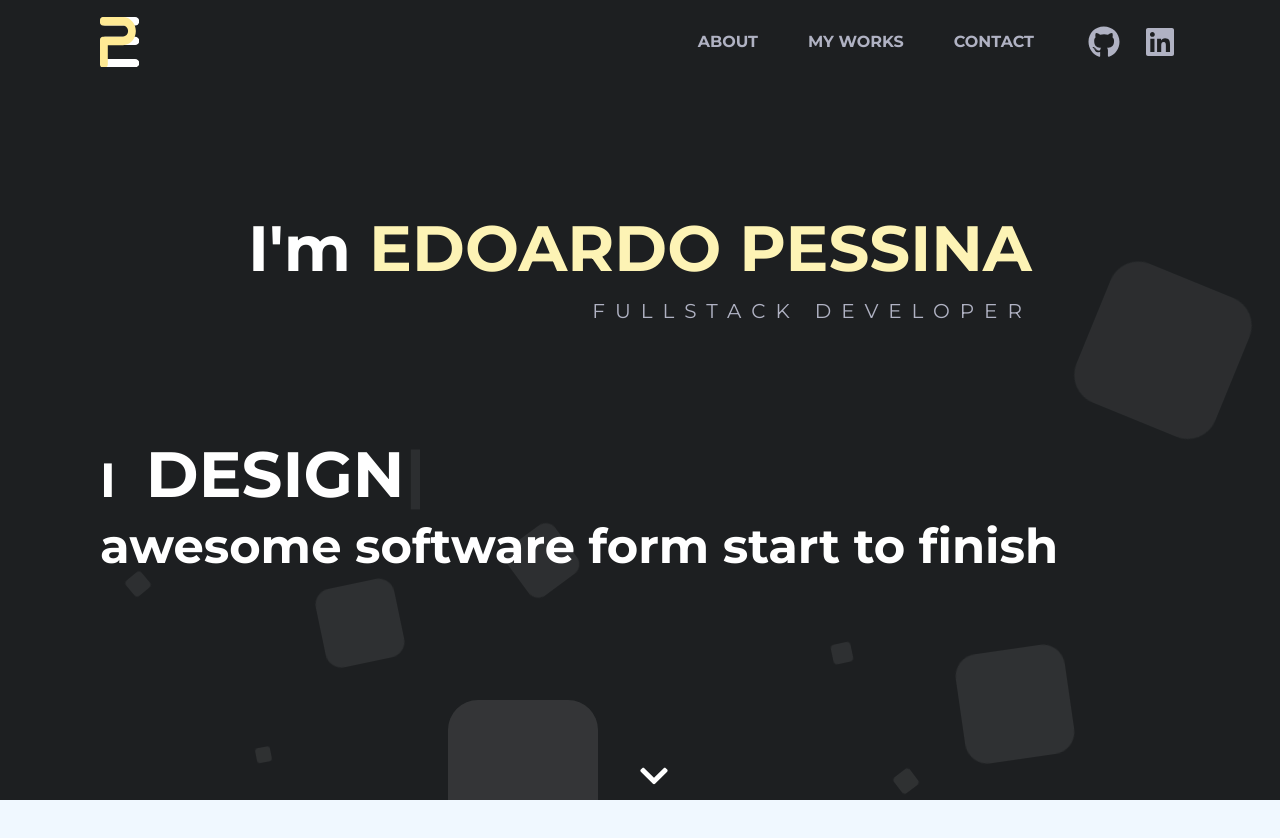
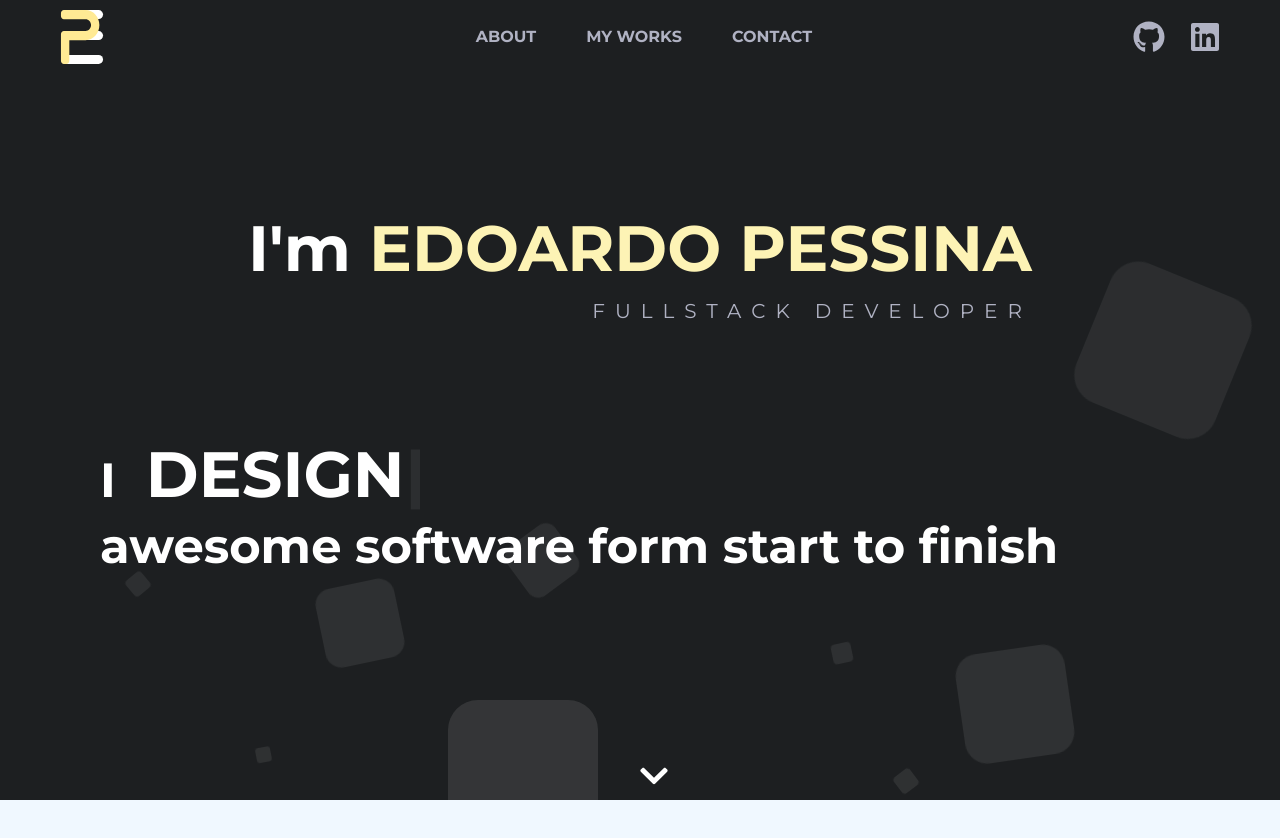
Before and after one commit to epessina/portfolio, a React (Create React App) app: page / in a window 1280 px wide. Shown: the top 838 px of the page. Built offline with nearby package versions, Linux system fonts and the light colour scheme.

Commit message:
Desktop navbar

```diff
--- a/package.json
+++ b/package.json
@@ -13,6 +13,7 @@
     "@fortawesome/free-brands-svg-icons": "^5.15.3",
     "@fortawesome/free-solid-svg-icons": "^5.15.3",
     "@fortawesome/react-fontawesome": "^0.1.14",
+    "classnames": "^2.3.0",
     "react": "^17.0.1",
     "react-dom": "^17.0.1",
     "react-scripts": "4.0.3",
@@ -27,7 +28,8 @@
     "eslint-plugin-node": "^11.1.0",
     "eslint-plugin-promise": "^4.3.1",
     "eslint-plugin-standard": "^5.0.0",
-    "husky": "^5.1.3",
+    "husky": "^5.2.0",
+    "include-media": "^1.4.9",
     "node-sass": "^5.0.0"
   },
   "eslintConfig": {
--- /dev/null
+++ b/src/components/MobileMenu/MobileMenu.module.scss
@@ -0,0 +1,24 @@
+@import "~include-media/dist/include-media";
+@import "styles/variables";
+
+.nav {
+  width: 100%;
+  height: 100vh;
+  position: absolute;
+  top: 0;
+  left: 0;
+  z-index: 110;
+  background: linear-gradient(180deg, $bg-dark 0%, rgba(106,103,88,1) 100%);
+  transform: translateY(-100%);
+  transition: transform 0.5s ease-in-out;
+
+  @include media(">sm") {
+    display: none;
+  }
+}
+
+@include media("<=sm") {
+  height: $nav_logo-size_sm;
+  width: $nav_logo-size_sm;
+  margin-left: 15px;
+}
--- a/src/components/Navbar/Navbar.module.scss
+++ b/src/components/Navbar/Navbar.module.scss
@@ -1,34 +1,41 @@
+@import "~include-media/dist/include-media";
 @import "styles/variables";
 
 .nav {
   width: 100%;
-  height: $nav-height;
   position: fixed;
   top: 0;
   left: 0;
   z-index: 100;
   background: transparent;
 
-  &.bg {
+  &.in_scroll {
     background: $bg-dark;
   }
 }
 
 .content {
+  width: 1000px;
   height: 100%;
-  margin: 0 $content-padding;
-  display: flex;
-  justify-content: space-between;
+  margin: auto;
+  display: grid;
+  grid-template-columns: min-content 1fr min-content;
   align-items: center;
   color: white;
 
-  @media (max-width: 1300px) {
-    margin: 0 $content-padding-sm;
+  @include media(">=xl") {
+    width: 1170px;
+  }
+
+  @include media("<=1024px") {
+    width: 95%;
   }
 }
 
 .logo {
-  height: 60%;
+  height: $nav_logo-size;
+  width: $nav_logo-size;
+  padding: $nav_logo-padding-top-bottom 0;
   cursor: pointer;
   opacity: 1;
   transition: opacity .35s ease;
@@ -42,6 +49,7 @@
   display: flex;
   flex-direction: row;
   align-items: center;
+  justify-content: center;
 
   .nav_item {
     cursor: pointer;
@@ -78,15 +86,15 @@
       }
     }
   }
+}
 
-  .icons_container {
+.nav_icons {
   cursor: pointer;
-    margin-left: 50px;
   display: grid;
   grid-template-columns: min-content min-content;
   grid-column-gap: 16px;
 
-    .icon {
+  .nav_icon {
     color: $color-tertiary;
     height: 40px;
     width: 40px;
@@ -111,4 +119,3 @@
     }
   }
 }
-}
--- a/src/components/Navbar/index.jsx
+++ b/src/components/Navbar/index.jsx
@@ -2,6 +2,7 @@ import React, {useState, useEffect} from 'react'
 import {Link, animateScroll} from 'react-scroll'
 import {FontAwesomeIcon} from '@fortawesome/react-fontawesome'
 import {faGithub, faLinkedin} from '@fortawesome/free-brands-svg-icons'
+import classNames from 'classnames'
 
 import styles from './Navbar.module.scss'
 import {ReactComponent as Logo} from '../../assets/logo_light.svg'
@@ -44,8 +45,13 @@ export default function Navbar () {
     return () => window.removeEventListener('scroll', handleScroll)
   })
 
+  const navClasses = classNames({
+    [styles.nav]: true,
+    [styles.in_scroll]: hasBackground
+  })
+
   return (
-    <nav className={`${styles.nav} ${hasBackground ? styles.bg : ''}`}>
+    <nav className={navClasses}>
 
       <div className={styles.content}>
 
@@ -68,11 +74,12 @@ export default function Navbar () {
                 {navItem.label}
               </Link>
           ))}
+        </div>
 
-          <div className={styles.icons_container}>
+        <div className={styles.nav_icons}>
           {navIcons.map(navIcon => (
             <div
-                className={styles.icon}
+              className={styles.nav_icon}
               key={navIcon.id}
               onClick={() => window.open(navIcon.url, '_blank')}
             >
@@ -80,7 +87,6 @@ export default function Navbar () {
             </div>
           ))}
         </div>
-        </div>
 
       </div>
 
--- a/src/styles/_variables.scss
+++ b/src/styles/_variables.scss
@@ -1,3 +1,10 @@
+$breakpoints: (
+  sm: 640px,
+  md: 768px,
+  lg: 992px,
+  xl: 1200px
+);
+
 $color-primary: #FDF3B5;
 $color-tertiary: #b0b2c3;
 $bg-dark: #1D1F21;
@@ -6,3 +13,6 @@ $content-padding: 200px;
 $content-padding-sm: 100px;
 
 $nav-height: 84px;
+$nav_logo-size: 54px;
+$nav_logo-size_sm: 45px;
+$nav_logo-padding-top-bottom: 10px;
```
Also changed, not shown: src/components/MenuIcon/MenuIcon.module.scss (added, +84 -0 lines), src/components/MenuIcon/index.jsx (added, +21 -0 lines), src/components/MobileMenu/index.jsx (added, +9 -0 lines), 2 other files (tests, documents, lock files or other folders). Lines whose indentation alone changed are shown as unchanged.
